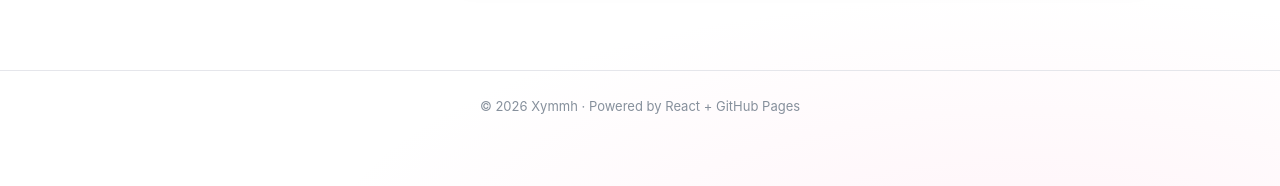
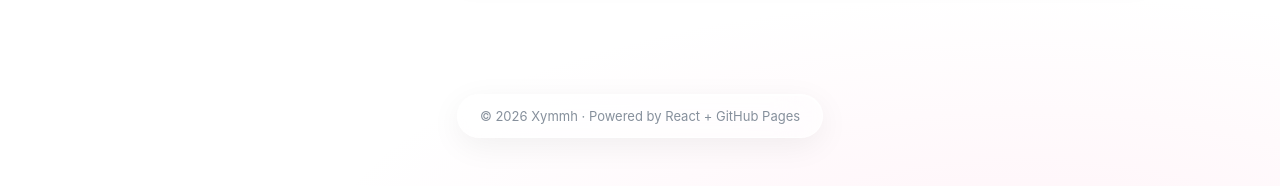
Before and after one commit to Xymmh/Xymmh.github.io, a React (Vite) app: page / in a window 1280 px wide. Shown: the part 526-712 px from the top of the page. Built offline with nearby package versions, Linux system fonts and the light colour scheme.

Commit message:
style(footer): replace divider with liquid glass pill card

```diff
--- a/src/components/Layout.jsx
+++ b/src/components/Layout.jsx
@@ -33,7 +33,9 @@ export default function Layout() {
         <Outlet />
       </main>
       <footer className="site-footer">
-        © {new Date().getFullYear()} {SITE.author} · Powered by React + GitHub Pages
+        <div className="footer-card">
+          © {new Date().getFullYear()} {SITE.author} · Powered by React + GitHub Pages
+        </div>
       </footer>
       <BackToTop />
     </>
--- a/src/index.css
+++ b/src/index.css
@@ -126,11 +126,33 @@ a:hover {
 }
 
 .site-footer {
-  border-top: 1px solid var(--color-border);
   color: var(--color-text-muted);
   font-size: 13px;
   text-align: center;
-  padding: 24px 20px 32px;
+  padding: 24px 20px 40px;
+}
+
+/* 页脚版权：液态玻璃 pill */
+.footer-card {
+  display: inline-block;
+  padding: 10px 22px;
+  border-radius: 999px;
+  color: var(--color-text-muted);
+  background: rgba(255, 255, 255, 0.55);
+  backdrop-filter: blur(20px) saturate(180%);
+  -webkit-backdrop-filter: blur(20px) saturate(180%);
+  border: 1px solid rgba(255, 255, 255, 0.7);
+  box-shadow:
+    0 8px 32px rgba(0, 0, 0, 0.06),
+    inset 0 1px 0 rgba(255, 255, 255, 0.9);
+}
+
+[data-theme="dark"] .footer-card {
+  background: rgba(40, 44, 52, 0.55);
+  border-color: rgba(255, 255, 255, 0.1);
+  box-shadow:
+    0 8px 32px rgba(0, 0, 0, 0.4),
+    inset 0 1px 0 rgba(255, 255, 255, 0.08);
 }
 
 /* ---------- 文章列表 ---------- */
```
